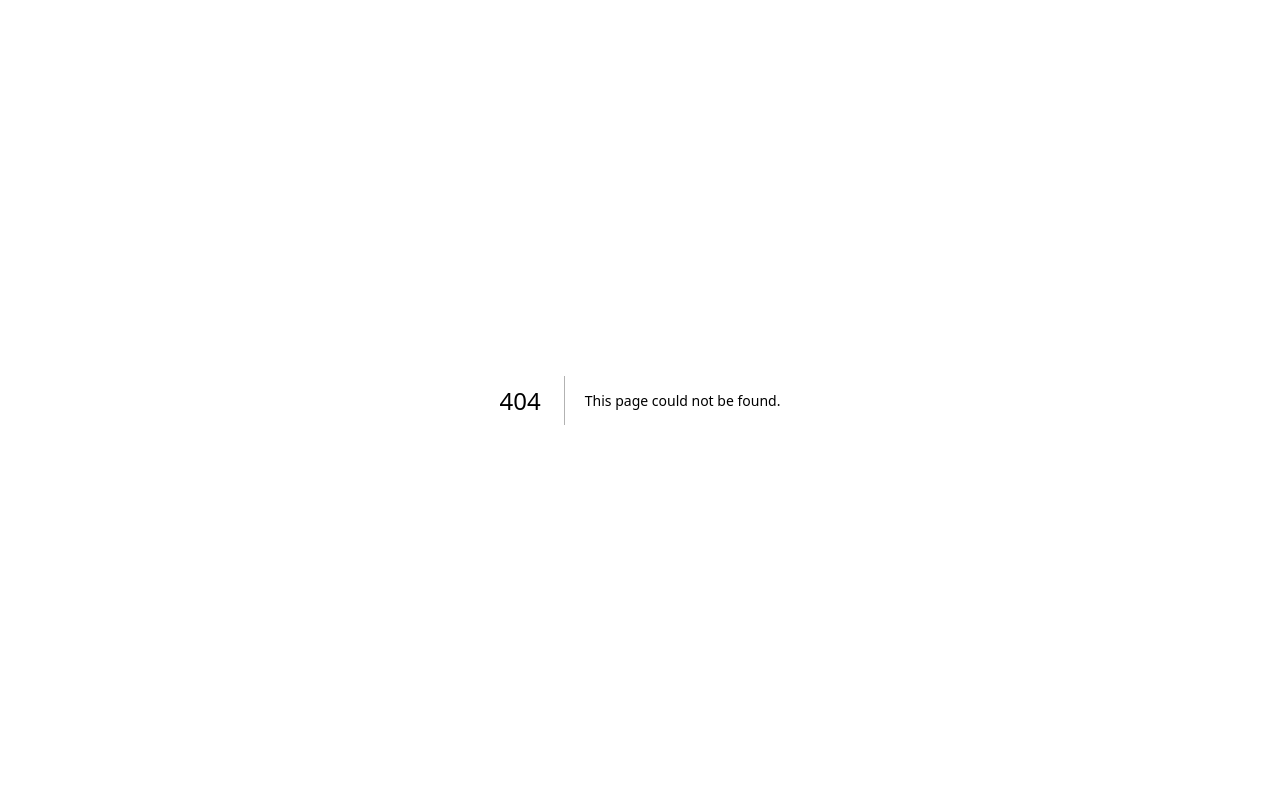
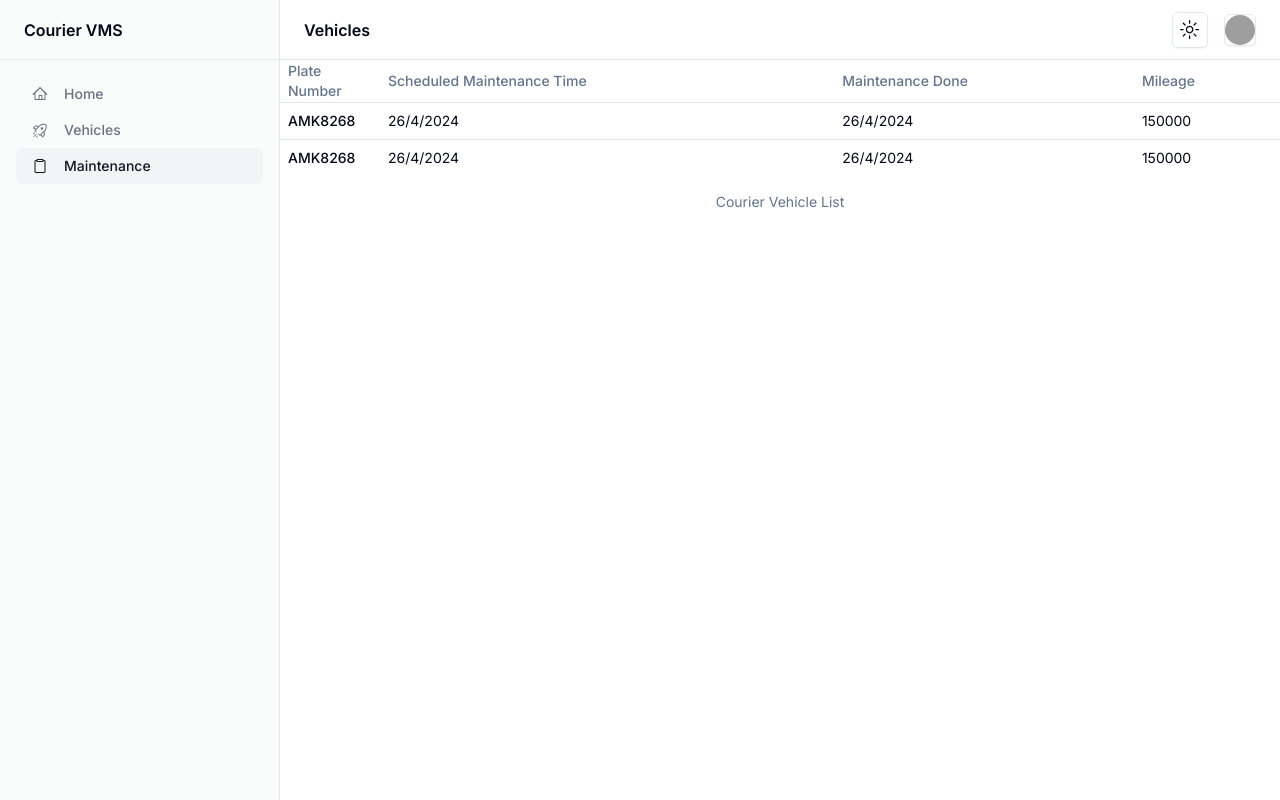
Before and after one commit to jqbung0318/courier-vms, a Next.js app in the folder frontend/: page /maintenance in a window 1280 px wide. Before the commit this address had no page. Built offline with nearby package versions, Linux system fonts and the light colour scheme; grey boxes are pictures that could not be loaded.

Commit message:
added maintenance record table placeholder

```diff
--- a/frontend/package.json
+++ b/frontend/package.json
@@ -9,6 +9,7 @@
     "lint": "next lint"
   },
   "dependencies": {
+    "@apollo/client": "^3.10.1",
     "@radix-ui/react-collapsible": "^1.0.3",
     "@radix-ui/react-dropdown-menu": "^2.0.6",
     "@radix-ui/react-icons": "^1.3.0",
--- /dev/null
+++ b/frontend/src/app/maintenance/page.tsx
@@ -0,0 +1,50 @@
+import Header from "@/components/header"
+import NavigationBar from "@/components/nav"
+import { Table, TableCaption, TableHeader, TableRow, TableHead, TableBody, TableCell } from "@/components/ui/table"
+
+const maintenanceRecords = [
+    {
+        plateNo: "AMK8268",
+        scheduledAt: "26/4/2024",
+        maintainedAt: "26/4/2024",
+        mileage: 150000
+    },
+    {
+        plateNo: "AMK8268",
+        scheduledAt: "26/4/2024",
+        maintainedAt: "26/4/2024",
+        mileage: 150000
+    },
+]
+
+export default function MaintenanceRecords() {
+    return (
+        <div className="grid min-h-screen w-full lg:grid-cols-[280px_1fr]">
+            <NavigationBar />
+            <div className="flex flex-col">
+                <Header title="Vehicles" />
+                <Table>
+                    <TableCaption>Courier Vehicle List</TableCaption>
+                    <TableHeader>
+                        <TableRow>
+                            <TableHead className="w-[100px]">Plate Number</TableHead>
+                            <TableHead>Scheduled Maintenance Time</TableHead>
+                            <TableHead>Maintenance Done</TableHead>
+                            <TableHead>Mileage</TableHead>
+                        </TableRow>
+                    </TableHeader>
+                    <TableBody>
+                        {maintenanceRecords.map((record) => (
+                            <TableRow key={record.plateNo}>
+                                <TableCell className="font-medium">{record.plateNo}</TableCell>
+                                <TableCell>{record.scheduledAt}</TableCell>
+                                <TableCell>{record.maintainedAt}</TableCell>
+                                <TableCell>{record.mileage}</TableCell>
+                            </TableRow>
+                        ))}
+                    </TableBody>
+                </Table>
+            </div>
+        </div>
+    )
+}
```
Also changed, not shown: 1 other file (tests, documents, lock files or other folders).
